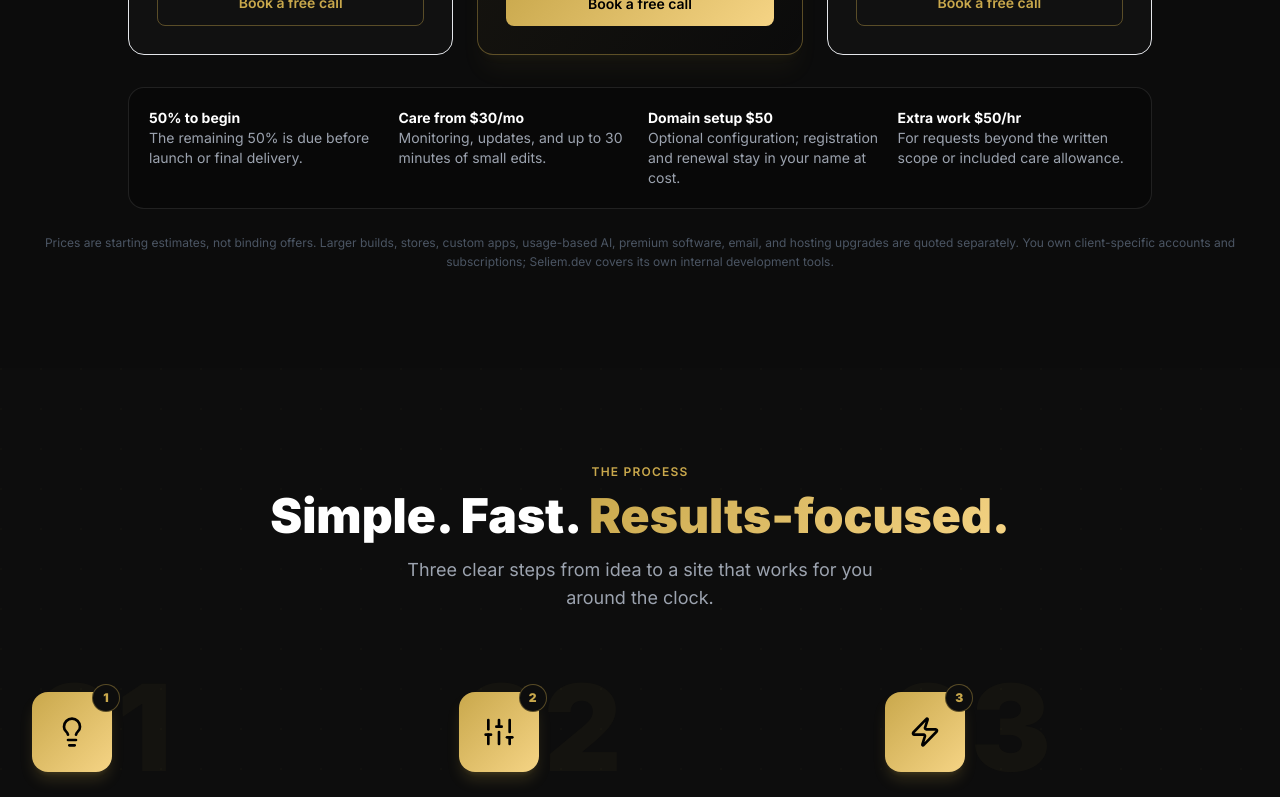
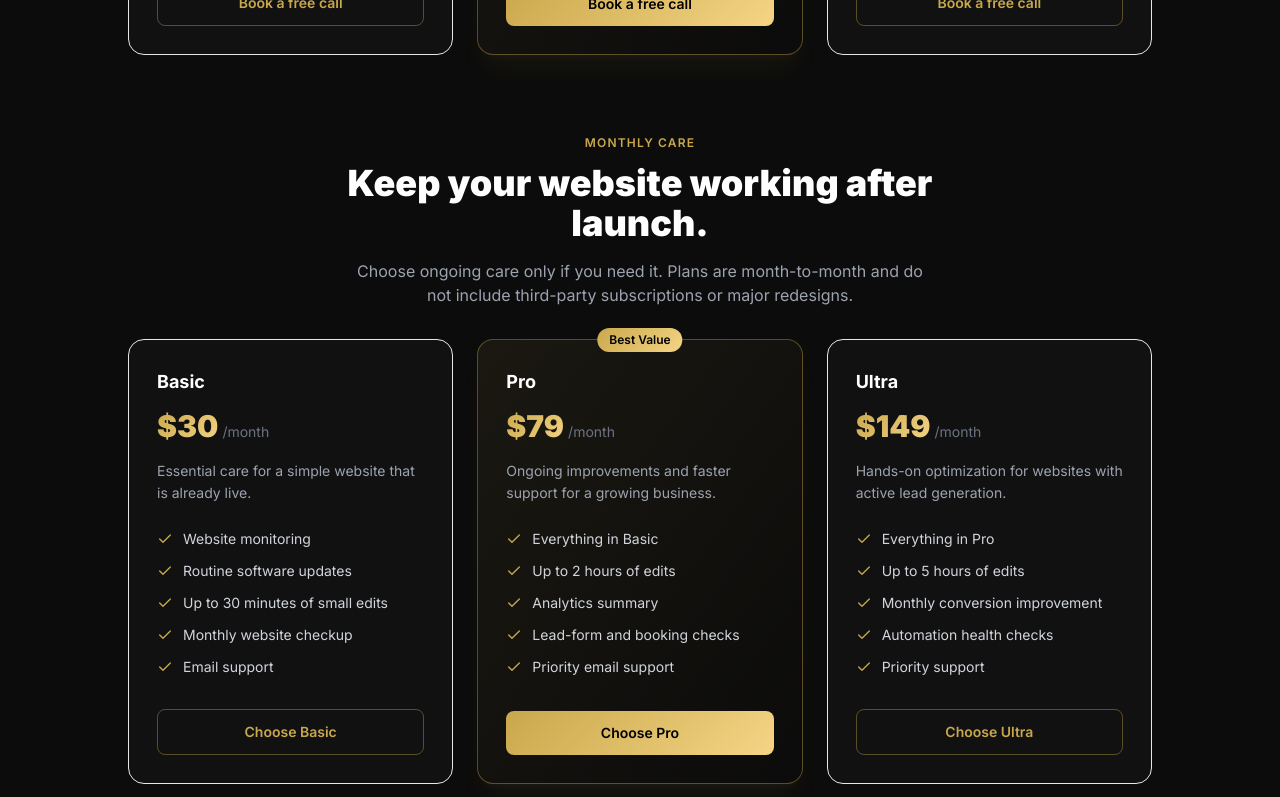
Before and after one commit to mohamedseliembyte/seliem-dev, a Next.js app: page / in a window 1280 px wide. Shown: the part 3640-4437 px from the top of the page. Built offline with nearby package versions, Linux system fonts and the light colour scheme; no server answers.

Commit message:
Add monthly care pricing plans

```diff
--- a/src/components/sections/Pricing.tsx
+++ b/src/components/sections/Pricing.tsx
@@ -45,6 +45,48 @@ const tiers = [
       'Automations & follow-ups',
       'CRM dashboard + invoices',
       'Custom scope and support',
+    ],
+    featured: false,
+  },
+]
+
+const monthlyPlans = [
+  {
+    name: 'Basic',
+    price: '$30',
+    blurb: 'Essential care for a simple website that is already live.',
+    features: [
+      'Website monitoring',
+      'Routine software updates',
+      'Up to 30 minutes of small edits',
+      'Monthly website checkup',
+      'Email support',
+    ],
+    featured: false,
+  },
+  {
+    name: 'Pro',
+    price: '$79',
+    blurb: 'Ongoing improvements and faster support for a growing business.',
+    features: [
+      'Everything in Basic',
+      'Up to 2 hours of edits',
+      'Analytics summary',
+      'Lead-form and booking checks',
+      'Priority email support',
+    ],
+    featured: true,
+  },
+  {
+    name: 'Ultra',
+    price: '$149',
+    blurb: 'Hands-on optimization for websites with active lead generation.',
+    features: [
+      'Everything in Pro',
+      'Up to 5 hours of edits',
+      'Monthly conversion improvement',
+      'Automation health checks',
+      'Priority support',
     ],
     featured: false,
   },
@@ -122,6 +164,65 @@ export default function Pricing() {
           ))}
         </div>
 
+        <div className="mx-auto mb-8 mt-20 max-w-2xl text-center">
+          <p className="mb-3 text-xs font-semibold uppercase tracking-widest text-[#c9a84c]">Monthly care</p>
+          <h3 className="text-3xl font-black text-white sm:text-4xl">Keep your website working after launch.</h3>
+          <p className="mx-auto mt-4 max-w-xl text-gray-400">
+            Choose ongoing care only if you need it. Plans are month-to-month and do not include third-party subscriptions or major redesigns.
+          </p>
+        </div>
+
+        <div className="mx-auto grid max-w-5xl grid-cols-1 gap-6 md:grid-cols-3">
+          {monthlyPlans.map((plan, i) => (
+            <motion.div
+              key={plan.name}
+              initial={{ y: 28, opacity: 0 }}
+              whileInView={{ y: 0, opacity: 1 }}
+              viewport={{ once: true, margin: '-40px' }}
+              transition={{ delay: i * 0.08, duration: 0.55, ease: [0.22, 1, 0.36, 1] }}
+              className={`relative flex flex-col rounded-2xl p-7 ${
+                plan.featured
+                  ? 'border border-[#c9a84c]/40 bg-gradient-to-br from-[#c9a84c]/[0.08] to-transparent shadow-xl shadow-[#c9a84c]/5'
+                  : 'border border-white/8 bg-white/[0.02]'
+              }`}
+            >
+              {plan.featured && (
+                <span className="gold-gradient absolute -top-3 left-1/2 -translate-x-1/2 rounded-full px-3 py-1 text-xs font-semibold text-black">
+                  Best Value
+                </span>
+              )}
+              <h4 className="text-lg font-bold text-white">{plan.name}</h4>
+              <div className="mb-4 mt-3 flex items-baseline gap-1">
+                <span className="gold-text text-3xl font-black">{plan.price}</span>
+                <span className="text-sm text-gray-500">/month</span>
+              </div>
+              <p className="mb-6 text-sm leading-relaxed text-gray-400">{plan.blurb}</p>
+
+              <ul className="mb-8 flex-1 space-y-3">
+                {plan.features.map((feature) => (
+                  <li key={feature} className="flex items-start gap-2.5 text-sm text-gray-300">
+                    <Check className="mt-0.5 h-4 w-4 shrink-0 text-[#c9a84c]" aria-hidden="true" />
+                    {feature}
+                  </li>
+                ))}
+              </ul>
+
+              <a
+                href={CAL_URL}
+                target="_blank"
+                rel="noopener noreferrer"
+                className={`inline-flex w-full items-center justify-center rounded-lg py-3 text-sm font-semibold transition-all duration-200 ${
+                  plan.featured
+                    ? 'gold-gradient text-black hover:scale-[1.02] hover:shadow-lg hover:shadow-[#c9a84c]/25'
+                    : 'border border-[#c9a84c]/40 text-[#c9a84c] hover:bg-[#c9a84c]/10'
+                }`}
+              >
+                Choose {plan.name}
+              </a>
+            </motion.div>
+          ))}
+        </div>
+
         <div className="mx-auto mt-8 grid max-w-5xl gap-4 rounded-2xl border border-white/10 bg-black/30 p-5 text-sm text-gray-400 sm:grid-cols-2 lg:grid-cols-4">
           <p><strong className="block text-white">50% to begin</strong>The remaining 50% is due before launch or final delivery.</p>
           <p><strong className="block text-white">Care from $30/mo</strong>Monitoring, updates, and up to 30 minutes of small edits.</p>
```
